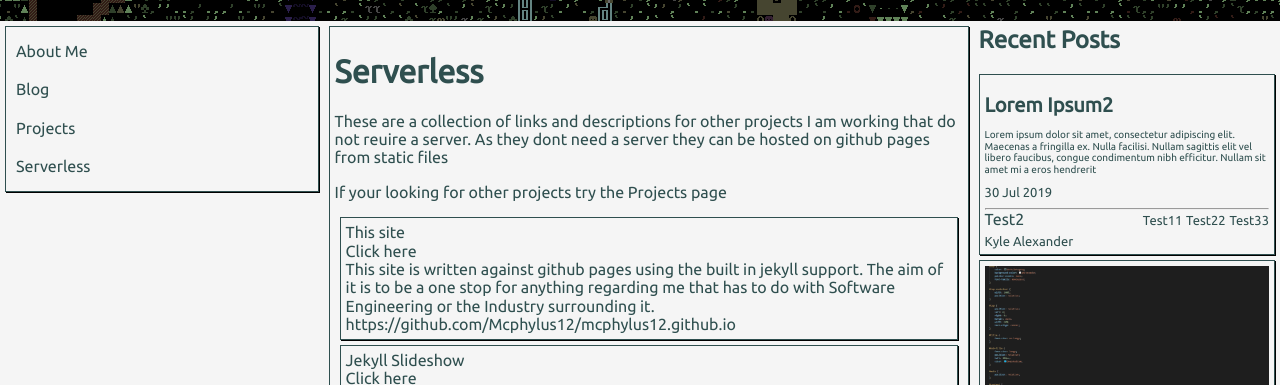
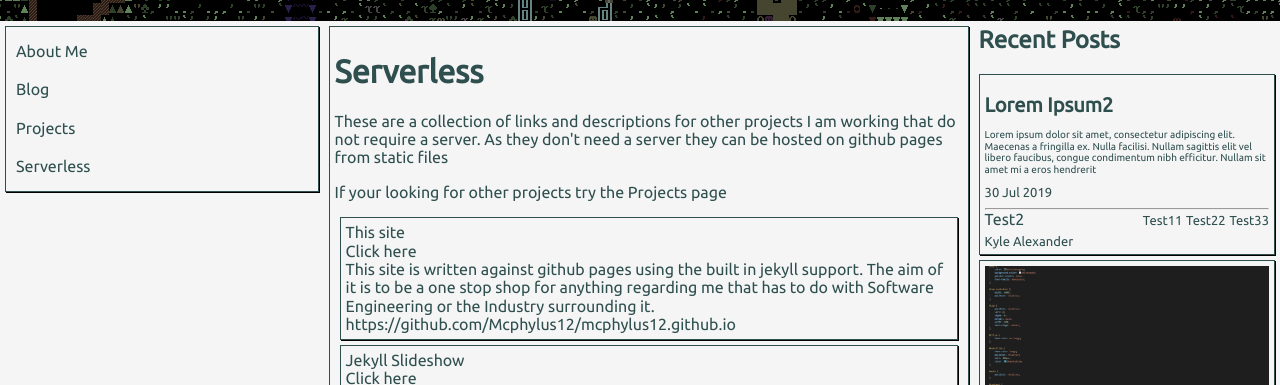
Before and after one commit to Mcphylus12/mcphylus12.github.io, a Jekyll site: the page built from serverless.html, in a window 1280 px wide and 900 px high, scrolled down 339 px. Shown: the top 385 px of the window. Built offline with Jekyll 4.4.1, drawn with Linux system fonts in a browser that asks for light colours; some of the changed text lies outside the part shown.

Commit message:
spelling

```diff
--- a/_data/projects.yml
+++ b/_data/projects.yml
@@ -3,7 +3,7 @@
   githubUrl: https://github.com/Mcphylus12/Blazor.ModelManager
 - title: The Sandbox
   imageUrl: /assets/BG.PNG
-  description: A kind of one Repo to rule them all project where I want to work with every technology visual studio is happy to scaffold regarding web and dotnet. The aim is React, Angular, MVC, Razor and Xamarin applications for the front end and then use microservices in the back attempting to use wide variety of db technologies and web api architectures such as SOAP and REST
+  description: A kind of one repository to rule them all project where I want to work with every technology visual studio is happy to scaffold regarding web and dotnet. The aim is React, Angular, MVC, Razor and Xamarin applications for the front end and then use micro services in the back attempting to use a wide variety of db technologies and web api architectures such as SOAP and REST
   githubUrl: https://github.com/Mcphylus12/Sandbox
 - title: EfCore
   description: A small repository for the purpose of using and learning entity framework and how to optimise LINQ queries for databases
--- a/_data/serverless.yml
+++ b/_data/serverless.yml
@@ -1,9 +1,9 @@
 - title: This site
-  description: This site is written against github pages using the built in jekyll support. The aim of it is to be a one stop for anything regarding me that has to do with Software Engineering or the Industry surrounding it.
+  description: This site is written against github pages using the built in jekyll support. The aim of it is to be a one stop shop for anything regarding me that has to do with Software Engineering or the Industry surrounding it.
   url: /
   githubUrl: https://github.com/Mcphylus12/mcphylus12.github.io
 - title: Jekyll Slideshow
   imageUrl: /assets/BG.PNG
-  description: A site written for github pages with the intention of being a simple launch pad for small businesses that dont want to do anything more than deliver some contact details and examples of previous work. It is a constant work in progress and things will be added at the request of anyone who would want to have it as a template. The idea came as I have some family members running small businesses and want to have an online presence.
+  description: A site written for github pages with the intention of being a simple launch pad for small businesses that don't want to do anything more than deliver some contact details and examples of previous work. It is a constant work in progress and things will be added at the request of anyone who would want to have it as a template. The idea came as I have some family members running small businesses and they wanted to have a presence online.
   url: /JekyllShowcase/
   githubUrl: https://github.com/Mcphylus12/JekyllShowcase
--- a/projects.html
+++ b/projects.html
@@ -5,7 +5,7 @@ title: Projects
 
 <h1>Project</h1>
 
-<p>These are a collection of projects I am working on. Mostly these projects are experiments for the sake of learning new technologies but some have more interesting end goals. There are other project floating around on my github but in their current state I didnt think they were worth presenting on a list</p>
+<p>These are a collection of projects I am working on. Mostly these projects are experiments for the sake of learning new technologies but some have more interesting end goals. There are other projects floating around on my github but in their current state I didn't think they were worth presenting on a list</p>
 
 <p>If your looking for projects that can be viewed from github pages check the Serverless page</p>
 
--- a/serverless.html
+++ b/serverless.html
@@ -5,7 +5,7 @@ title: Serverless
 
 <h1>Serverless</h1>
 
-<p>These are a collection of links and descriptions for other projects I am working that do not reuire a server. As they dont need a server they can be hosted on github pages from static files</p>
+<p>These are a collection of links and descriptions for other projects I am working that do not require a server. As they don't need a server they can be hosted on github pages from static files</p>
 
 <p>If your looking for other projects try the Projects page</p>
 
```
Also changed, not shown: index.md (+3 -3 lines).
